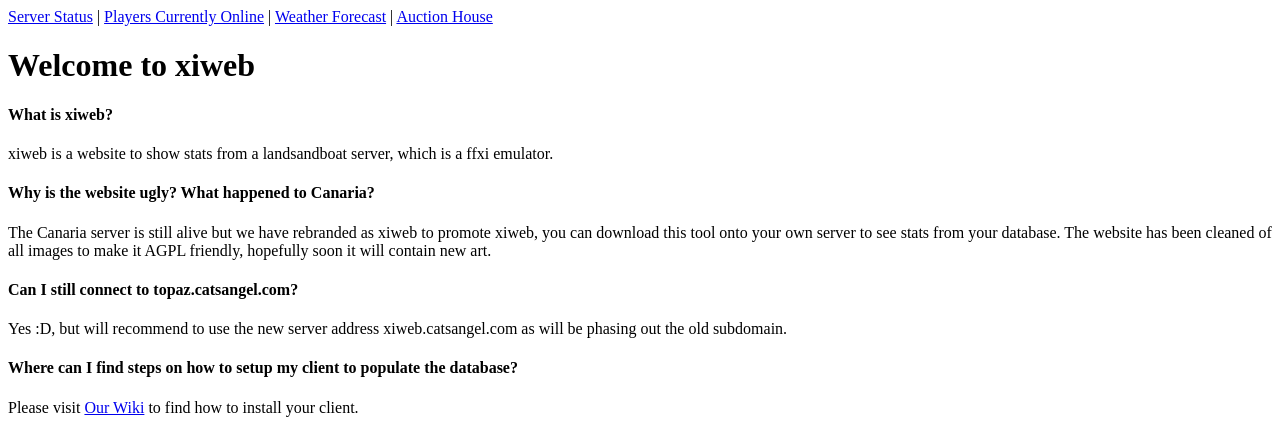
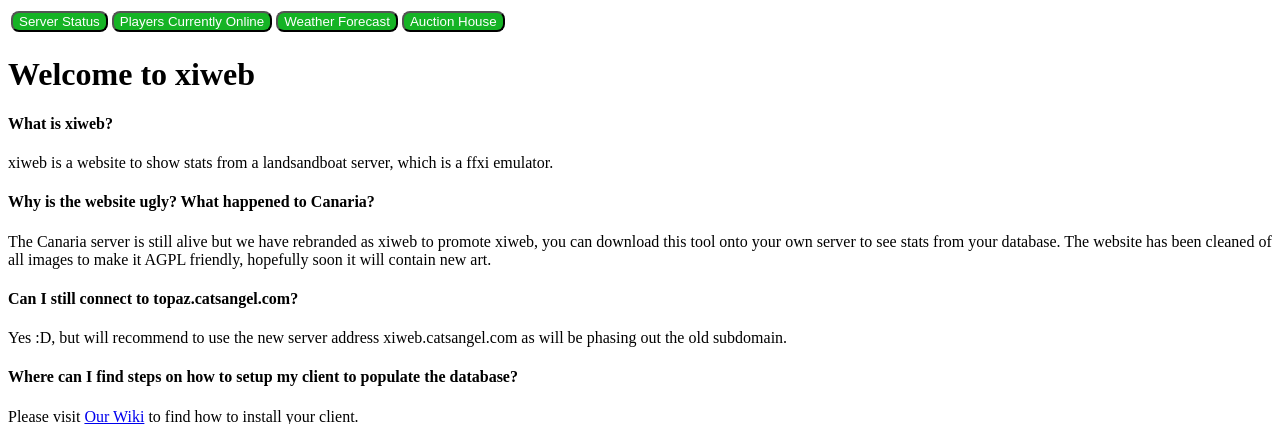
Before and after one commit to kaincenteno/xiweb, a PHP site: page / in a window 1280 px wide. Shown: the top 424 px of the page. Run offline with PHP 8.4, Linux system fonts and the light colour scheme.

Commit message:
added navigational buttons on all pages and styled them

```diff
--- a/css/style.css
+++ b/css/style.css
@@ -1,8 +1,23 @@
-th {
+table.plaintable th {
     background-color: #15B325;
     color: white;
-    position:sticky;
+    position: sticky;
     top: 0;
 }
 
-tr:nth-child(odd) {background-color: #E6E6B4;}
+table.plaintable tr:nth-child(odd) {background-color: #E6E6B4;}
+
+table.menubar {
+	border: transparent black 1px;
+}
+
+button {
+	background-color: #15B325;
+	border-radius: 8px;
+	color: white;
+	text-align:center
+}
+button:hover {
+    background-color: #E6E6B4;
+    color: black;
+}
--- /dev/null
+++ b/functions/create_menu_bar.php
@@ -0,0 +1,10 @@
+<?php
+function create_menu_bar(){
+    echo '<table class="menubar"><tr>';
+    echo '<td><button onClick="location.href=\'https://status.catsangel.com\'" type="button">Server Status</button></td>';
+    echo '<td><button onClick="location.href=\'./playersonline.php\'" type="button">Players Currently Online</button></td>';
+    echo '<td><button onClick="location.href=\'./weather.php\'" type="button">Weather Forecast</button></td>';
+    echo '<td><button onClick="location.href=\'./auctionhouse.php\'" type="button">Auction House</button></td>';
+    echo '</tr></table>';
+}
+?>
--- a/functions/create_players_online_table.php
+++ b/functions/create_players_online_table.php
@@ -60,7 +60,7 @@ function create_players_online_table()
     }
 
     // Table is being created here
-    echo "<table class='charactersonline'><tr><th>Character Name</th><th>Zone</th><th>Main Job</th><th>Sub Job</th></tr>";
+    echo "<table class='plaintable'><tr><th>Character Name</th><th>Zone</th><th>Main Job</th><th>Sub Job</th></tr>";
     for ($x = 0; $x < $i ; $x+=1){
         $mainJob = $jobID[$charMainJob[$x]];
         $subJob = $jobID[$charSubJob[$x]];
--- a/functions/create_unsold_items_table.php
+++ b/functions/create_unsold_items_table.php
@@ -39,7 +39,7 @@ function create_unsold_items_table()
     }
 
     // Table is being created here
-    echo "<table class='unsoldtable'><tr><th>Category</th><th>Name</th><th># Listings</th><th>Is a stack?</th></tr>";
+    echo "<table class='plaintable'><tr><th>Category</th><th>Name</th><th># Listings</th><th>Is a stack?</th></tr>";
     for ($x = 0; $x < $i ; $x+=1){
         echo "<tr><td>" . $ahID[$aH[$x]] . "</td><td>$name[$x]</td><td>$listings[$x]</td><td>$stack[$x]</td></tr>";
     }
--- a/functions/create_weather_table.php
+++ b/functions/create_weather_table.php
@@ -86,7 +86,7 @@ function create_weather_table()
 
     echo "<h3>Vana'diel time is now: " . sprintf("%04d/%02d/%02d - %02d:%02d", $vanatime['year'], $vanatime['month'], $vanatime['day'], $vanatime['hour'],$vanatime['minute']) . "</h3>";
     echo "<h4>The weather forecast for tomorrow is as follows.</h4>";
-    echo "<table class='weatherTable'><tr><th>Zone Name</th><th>Likely 50%</th><th>Chance 35%</th><th>Rarely 15%</th></tr>";
+    echo "<table class='plaintable'><tr><th>Zone Name</th><th>Likely 50%</th><th>Chance 35%</th><th>Rarely 15%</th></tr>";
 
     for ($i = 0; $i < count($zones) ; $i++){
         $zone = $zones[$i];
--- a/index.html
+++ b/index.php
@@ -1,3 +1,5 @@
+<?php require'functions/create_menu_bar.php'; ?>
+
 <head>
     <meta charset="utf-8">
     <meta name="viewport" content="width=device-width, initial-scale=1.0">
@@ -8,10 +10,7 @@
 
 <body>
 
-<a href="https://status.catsangel.com">Server Status</a> |
-<a href="./playersonline.php">Players Currently Online</a> |
-<a href="./weather.php">Weather Forecast</a> |
-<a href="./auctionhouse.php">Auction House</a>
+<?php create_menu_bar(); ?>
 
 <h1>Welcome to xiweb</h1>
 
--- a/playersonline.php
+++ b/playersonline.php
@@ -1,6 +1,6 @@
 <?php
 require'functions/create_players_online_table.php';
-
+require'functions/create_menu_bar.php';
 $uptime = shell_exec("uptime -p | cut -c4-");
 header("Refresh: 120");
 ?>
@@ -14,7 +14,8 @@ header("Refresh: 120");
 </head>
 
 <body>
+	<?php create_menu_bar();?>
 	<h3>Characters Online:</h3>
-		<?php create_players_online_table();?>
+	<?php create_players_online_table();?>
 	<p>Server was last restarted <?php echo $uptime; ?> ago</p>
 </body>
--- a/weather.php
+++ b/weather.php
@@ -1,5 +1,6 @@
 <?php
 require 'functions/create_weather_table.php';
+require'functions/create_menu_bar.php';
 header("Refresh: 142"); // One vanadiel hour(ish)
 ?>
 
@@ -12,5 +13,6 @@ header("Refresh: 142"); // One vanadiel hour(ish)
 </head>
 
 <body>
-<?php create_weather_table();?>
+	<?php create_menu_bar();?>
+	<?php create_weather_table();?>
 </body>
```
Also changed, not shown: auctionhouse.php (+7 -3 lines).
